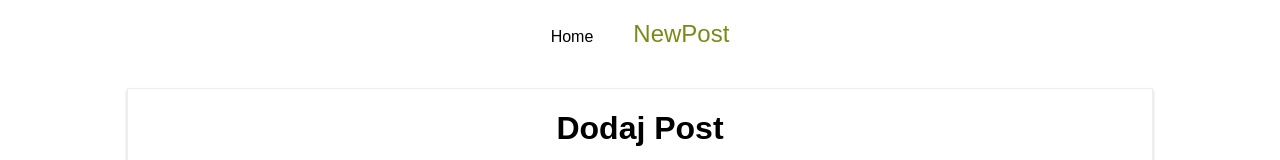
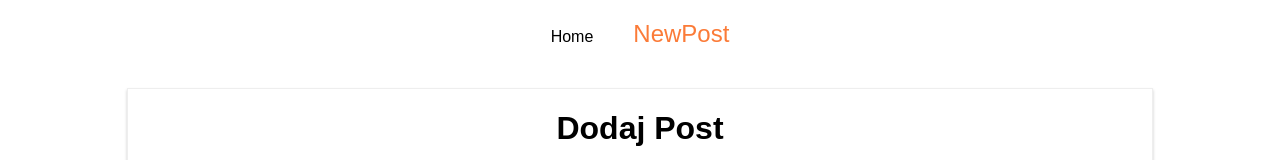
Before and after one commit to SerafinPL/react-fake-httpbase, a React (Create React App) app: page /new-post in a window 1280 px wide. Shown: the top 160 px of the page. Built offline with nearby package versions, Linux system fonts and the light colour scheme.

Commit message:
little changes

```diff
--- a/src/containers/Blog/Blog.js
+++ b/src/containers/Blog/Blog.js
@@ -31,21 +31,24 @@ class Blog extends Component {
                     <nav>
                         <ul>
                             <li><NavLink
-                                    exact
                                     to='/posts/'
                                     activeClassName='my-active'
                                     activeStyle={{
                                          fontSize: '1.5em'
                                     }}
-                                >Home</NavLink></li>
-                            <li><NavLink to={{
+                                >Home</NavLink>
+                            </li>
+                            <li><NavLink
+                                    to={{
                                         pathname: '/new-post', //Absolute path to domain
                                         //pathname: this.props.match.url + '/new-post', // relative path
                                         hash: '#IDElement',
                                         search:'?quick-submit=true&nextquery=false'
                                     }}
+                                    activeClassName='my-active'
                                     activeStyle={{fontSize: '1.5em'}}
-                            >NewPost</NavLink></li>
+                                >NewPost</NavLink>
+                            </li>
 
                         </ul>
                     </nav>
@@ -59,8 +62,9 @@ class Blog extends Component {
 
 
                     {this.state.auth ? <Route path='/new-post' component={AsyncNewPost} /> : null}
+
                     <Route path='/posts' component={Posts} />
-
+                    <Redirect from='/' to='/posts' exact />
                     <Route render={() => <h1>Nie znaleziono strony</h1>} /> {/* bez path łapie wszystkie ścieszki dla 404error*/}
                     {/*<Redirect from='/' to='/posts' />  zamienia ścieszkę z from na to tylko w Switchu*/}
 
--- a/src/containers/Blog/FullPost/FullPost.js
+++ b/src/containers/Blog/FullPost/FullPost.js
@@ -21,7 +21,7 @@ class FullPost extends Component {
     loadedData() {
         console.log(this.props);
         if (this.props.match.params.postId){
-            if (!this.state.loadedPost || (this.state.loadedPost && this.state.loadedPost.id !== +this.props.match.params.postId)){
+            if (!this.state.loadedPost || ( this.state.loadedPost && this.state.loadedPost.id !== +this.props.match.params.postId )){
                 axios.get('/posts/' + this.props.match.params.postId)
                     .then(response => {
                     //console.log(response);
--- a/src/hoc/asyncComponent.js
+++ b/src/hoc/asyncComponent.js
@@ -12,6 +12,7 @@ const ansycComponent = (importComponent) => {
 		componentDidMount(){
 			importComponent()
 				.then(cmp => {
+					console.log(cmp.default);
 					this.setState({component: cmp.default});
 				});
 		}
```
Lines whose indentation alone changed are shown as unchanged.
